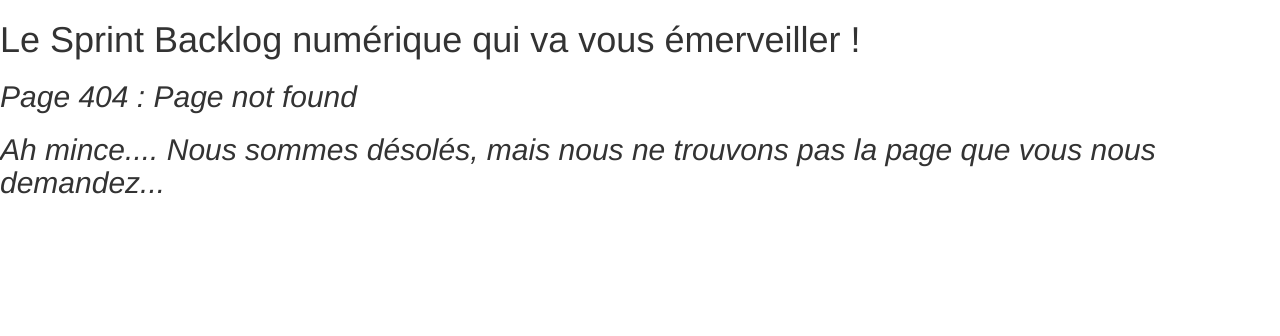
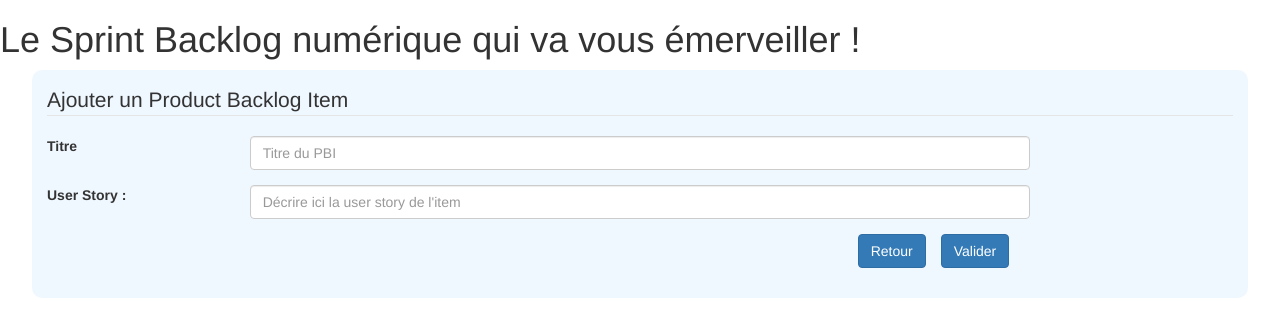
Before and after one commit to SegoleneBauque/spring-backlog, an Angular app: page /items in a window 1280 px wide. Before the commit this address had no page. Shown: the top 336 px of the page. Built offline with nearby package versions, Linux system fonts and the light colour scheme.

Commit message:
implémentation du newItemComponent et mise en place du CSS correspondant

```diff
--- a/item.json
+++ b/item.json
@@ -18,7 +18,7 @@
       "itemId": 1,
       "item": "Je veux cliquer sur le bouton",
       "personInCharge": "Cyrille",
-      "state": "Todo",
+      "state": "WIP",
       "acceptanceCriterias": [
         {
           "key": "La revue de code a été effectuée",
--- a/src/app/app-routing.module.ts
+++ b/src/app/app-routing.module.ts
@@ -4,10 +4,12 @@ import {HomeComponent} from "./home/home.component";
 import {TaskComponent} from "./task/task.component";
 import {PageNotFoundComponent} from "./page-not-found/page-not-found.component";
 import {ItemComponent} from "./item/item.component";
+import {NewItemComponent} from "./new-item/new-item.component";
 
 
 const routes: Routes = [
   {path: 'home', component: HomeComponent},
+  {path: 'items', component: NewItemComponent},
   {path: 'items/:id', component: ItemComponent},
   {path: 'tasks/:id', component: TaskComponent},
   {path: '', redirectTo: '/home', pathMatch: 'full'},
--- a/src/app/app.module.ts
+++ b/src/app/app.module.ts
@@ -9,6 +9,7 @@ import {HttpClientModule} from "@angular/common/http";
 import {ItemComponent} from "./item/item.component";
 import {HomeComponent} from './home/home.component';
 import {PageNotFoundComponent} from './page-not-found/page-not-found.component';
+import { NewItemComponent } from './new-item/new-item.component';
 
 @NgModule({
   declarations: [
@@ -16,7 +17,8 @@ import {PageNotFoundComponent} from './page-not-found/page-not-found.component';
     TaskComponent,
     ItemComponent,
     HomeComponent,
-    PageNotFoundComponent
+    PageNotFoundComponent,
+    NewItemComponent
   ],
   imports: [
     BrowserModule,
--- a/src/app/home/home.component.html
+++ b/src/app/home/home.component.html
@@ -55,5 +55,5 @@
   </tbody>
 </table>
 <div>
-  <button type="button" class="btn btn-primary">Créer un PBI</button>
+  <button type="button" class="btn btn-primary" routerLink="/items/">Créer un PBI</button>
 </div>
--- /dev/null
+++ b/src/app/new-item/new-item.component.css
@@ -0,0 +1,15 @@
+.whole {
+  background-color: aliceblue;
+  width: 95vw;
+  margin: auto;
+  border-radius: 10px;
+  padding: 15px;
+}
+
+button {
+  margin-left: 15px;
+}
+
+#boutons {
+  align-content: center;
+}
--- /dev/null
+++ b/src/app/new-item/new-item.component.html
@@ -0,0 +1,28 @@
+<div class="whole">
+<fieldset>
+  <legend>Ajouter un Product Backlog Item</legend>
+  <form [formGroup]="model">
+    <div class="form-group row">
+      <label for="inputEmail3" class="col-sm-2 col-form-label">Titre</label>
+      <div class="col-sm-8">
+        <input type="text" formControlName="title" class="form-control" id="inputEmail3"
+               placeholder="Titre du PBI">
+      </div>
+    </div>
+    <div class="form-group row">
+      <label for="inputEmail4" class="col-sm-2 col-form-label">User Story : </label>
+      <div class="col-sm-8">
+        <input type="text" formControlName="userStory" class="form-control" id="inputEmail4"
+               placeholder="Décrire ici la user story de l'item">
+      </div>
+    </div>
+
+    <div class="form-group row">
+      <div class="col-sm-offset-8" id="boutons">
+        <button type="submit" class="btn btn-primary" routerLink="/home">Retour</button>
+        <button type="submit" class="btn btn-primary" (click)="createNewItem()">Valider</button>
+      </div>
+    </div>
+  </form>
+</fieldset>
+</div>
--- /dev/null
+++ b/src/app/new-item/new-item.component.ts
@@ -0,0 +1,45 @@
+import { Component, OnInit } from '@angular/core';
+import {ItemService} from "../services/item.service";
+import {ActivatedRoute, Router} from "@angular/router";
+import {FormBuilder, FormGroup} from "@angular/forms";
+import {Item} from "../item";
+
+@Component({
+  selector: 'app-new-item',
+  templateUrl: './new-item.component.html',
+  styleUrls: ['./new-item.component.css']
+})
+export class NewItemComponent implements OnInit {
+
+  item: Item;
+  model: FormGroup;
+
+  constructor(private itemService: ItemService,
+              private route: ActivatedRoute,
+              private router: Router,
+              private formBuilder: FormBuilder) { }
+
+  ngOnInit() {
+    this.model = this.formBuilder.group({
+      title: [''],
+      userStory: ['']
+    })
+  }
+
+  createNewItem() {
+    const newItem = this.formBuilder.group({
+      title: this.title,
+      userStory: this.userStory,
+      tasks: []
+    });
+    this.itemService.addItem(newItem.value).subscribe( result => this.router.navigateByUrl('/'));
+  }
+
+  get title() {
+    return this.model.get('title');
+  }
+
+  get userStory() {
+    return this.model.get('userStory');
+  }
+}
```
Also changed, not shown: 1 other file (tests, documents, lock files or other folders).
